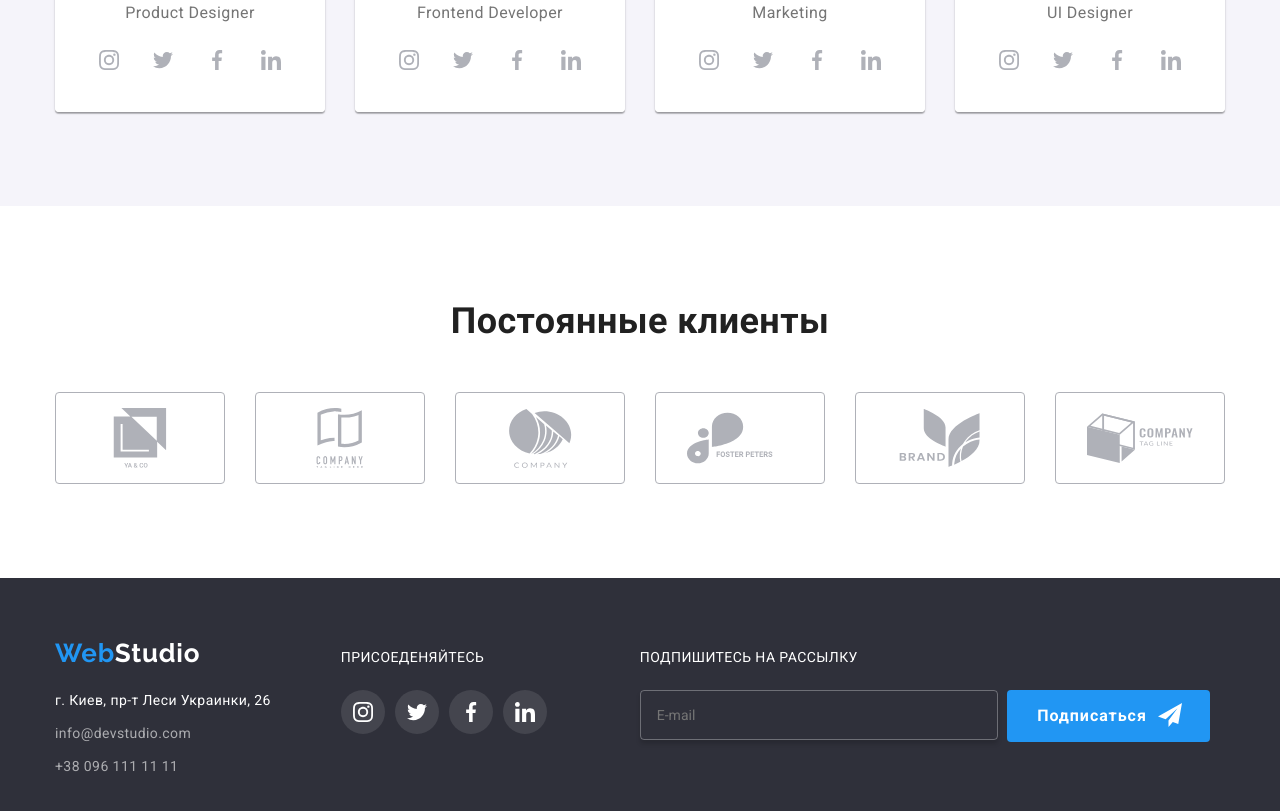
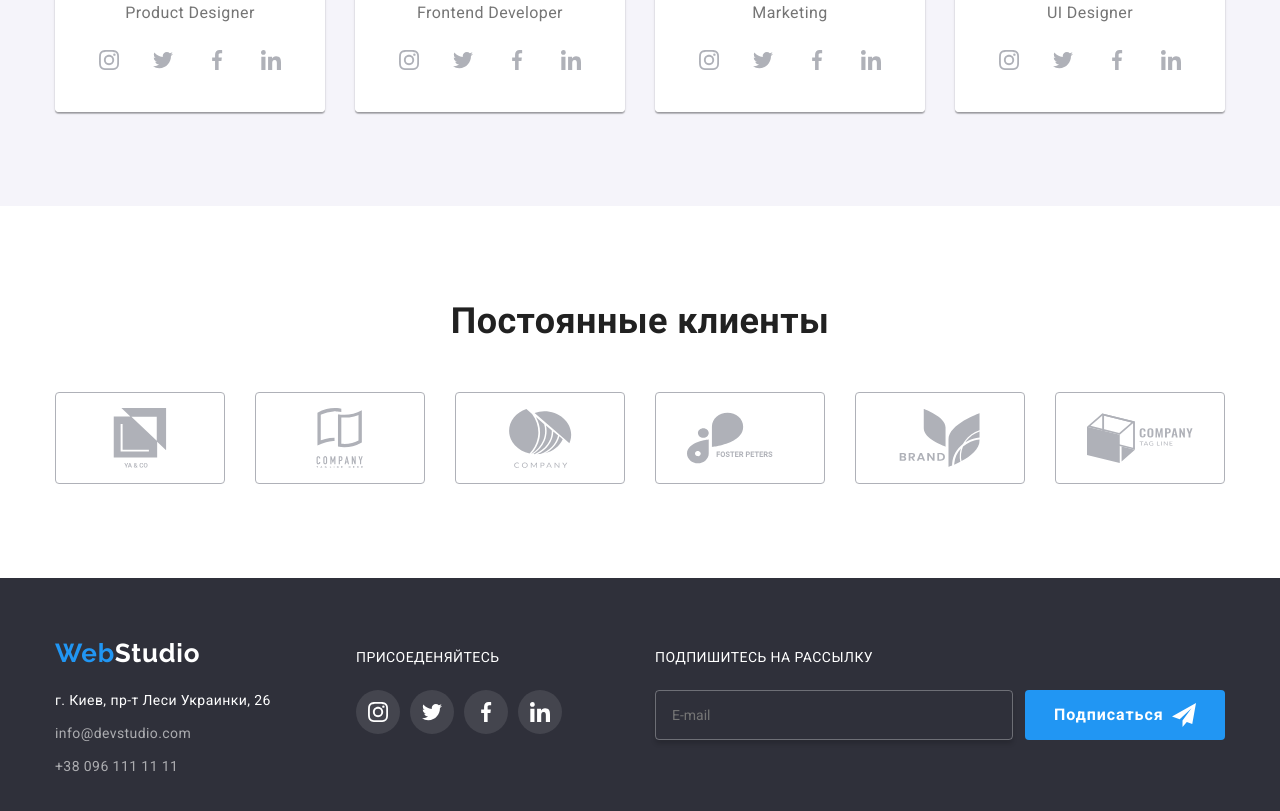
Before and after one commit to AlonaObidenko/goit-markup-hw-06, a plain HTML site: page index.html in a window 1280 px wide. Shown: the part 2101-2912 px from the top of the page. Drawn offline with nearby package versions, Linux system fonts and the light colour scheme.

Commit message:
Correction work

```diff
--- a/css/styles.css
+++ b/css/styles.css
@@ -520,6 +520,10 @@ background-color: rgba(47, 48, 58, 0.8);
   background-color: #2f303a;
 }
 
+.footer-adresses {
+  flex-grow: 1;
+}
+
 .logo-footer {
   display: block;
   margin-bottom: 20px;
@@ -623,8 +627,7 @@ background-color: rgba(47, 48, 58, 0.8);
   display: flex;
 }
 .subscribe-text,
-.email,
-.subscribe-submition {
+.email {
   display: block;
 }
 .subscribe-steps {
@@ -672,15 +675,14 @@ color: rgba(255, 255, 255, 0.6);
   background-color: var(--accent-color);
   cursor: pointer;
 }
-.subscribe-submition {
-  position: relative;
+
+.subscribe-btn {
+  display: flex;
+  align-items: center;
+  justify-content: space-between;
   min-width: 200px;
-}
-.send-icon {
-  position: absolute;
-  top: 13px;
-  right: 28px;
-
+  height: 50px;
+  padding: 10px 28px;
 }
 
 /* --------------Portfolio PAGE-------------- */
@@ -867,7 +869,7 @@ font-size: 20px;
 line-height: calc(23/20);
 text-align: center;
 letter-spacing: 0.03em;
-margin-bottom: 30px;
+margin-bottom: 12px;
 
 color: var(--title-text-color);
 }
@@ -877,9 +879,11 @@ color: var(--title-text-color);
 }
 
 .modal-form-label {
+  display: block;
   font-size: 12px;
   line-height: calc(14/12);
   letter-spacing: 0.01em;
+  margin-bottom: 4px;
 
   color: var(--primary-text-color);
 }
@@ -916,6 +920,7 @@ color: var(--title-text-color);
 }
 
 .modal-comment {
+  display:block;
   width: 100%;
   height: 120px;
   border: 1px solid rgba(33, 33, 33, 0.2);
@@ -941,6 +946,7 @@ color: rgba(117, 117, 117, 0.5);
 
 .check-label {
 display: flex;
+justify-content: center;
 align-items: center;
 font-size: 14px;
 line-height: calc(24/14);
--- a/index.html
+++ b/index.html
@@ -436,12 +436,10 @@
                 <p class="subscribe-text">ПОДПИШИТЕСЬ НА РАССЫЛКУ</p>
                 <div class="subscribe-steps">
                     <input type="text" name="email" placeholder="E-mail" class="email">
-                    <div class="subscribe-submition">
-                    <button type="submit" class="subscribe-btn">Подписаться</button>
+                    <button type="submit" class="subscribe-btn">Подписаться
                     <svg class="send-icon" width="24px" height="24px">
                         <use href="./images/icons.svg#icon-send"> </use>
-                    </svg>
-                    </div>
+                    </svg></button>
                 </div>
             </form>
         </div>
@@ -461,9 +459,9 @@
                 <b class="modal-text">Оставьте свои данные, мы вам перезвоним</b>
 
                 <div class="modal-form-field">
-                    <label for="input-tel" class="modal-form-label">Телефон</label>
+                    <label for="input-name" class="modal-form-label">Имя</label>
                     <span class="input-wrap">
-                    <input type="tel" name="user-tel" id="input-tel" class="modal-form-input">
+                    <input type="text" name="user-name" id="input-name" class="modal-form-input">
                         <svg class="modal-form-icon" width="18" height="18">
                             <use href="./images/icons.svg#person"></use>
                     </svg>
```
